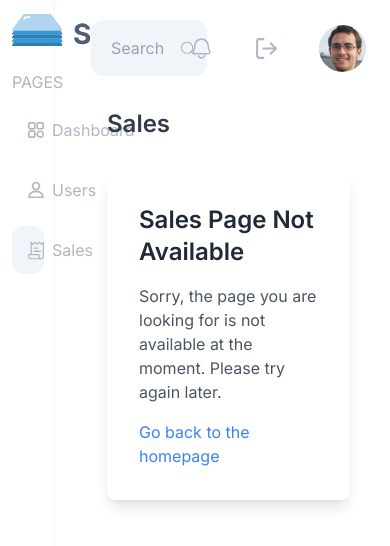
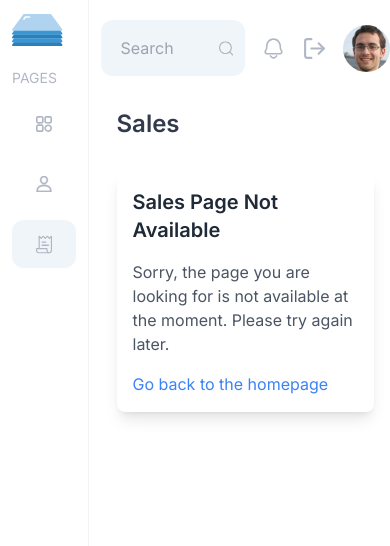
Before and after one commit to mdalamin3091/stack, a React (Vite) app: page /sales in a window 390 px wide. Shown: the top 546 px of the page. Built offline with nearby package versions, Linux system fonts and the light colour scheme; sample sign-in values are in the browser's storage.

Commit message:
dashboard responsive done

```diff
--- a/src/assets/icons/DashboardIcon.tsx
+++ b/src/assets/icons/DashboardIcon.tsx
@@ -7,7 +7,7 @@ const DashboardIcon = () => {
       fill="none"
       xmlns="http://www.w3.org/2000/svg"
     >
-      <g clip-path="url(#clip0_20_193)">
+      <g clipPath="url(#clip0_20_193)">
         <path
           d="M3.7875 7.63435C2.05625 7.64685 0.156251 7.86873 0.0125012 5.57185C0.0187512 4.89998 0.0125012 4.23748 0.0125012 3.56873C0.0531262 2.56873 -0.218749 1.34685 0.593751 0.587476C0.971876 0.212476 1.48125 0.00622559 2.0125 0.00935059C2.84688 0.00622559 3.6625 0.00622559 4.4375 0.00622559H5.66875C6.72813 0.00935059 7.60625 0.887476 7.625 1.96873C7.64688 3.25935 7.64688 4.45935 7.625 5.63123C7.60313 6.7531 6.7375 7.60935 5.60938 7.62185C4.99688 7.63123 4.38438 7.63435 3.7875 7.63435ZM3.76875 1.6281C3.18438 1.6281 2.64063 1.6281 2.1125 1.63123C1.77813 1.63123 1.6375 1.7781 1.6375 2.11248C1.63438 3.20623 1.63438 4.35935 1.6375 5.53123C1.6375 5.83123 1.77813 5.97185 2.075 5.97185C3.24375 5.97498 4.4125 5.97498 5.58125 5.97185C5.84375 5.97185 5.97813 5.83435 5.98125 5.56873C5.98438 4.80935 5.98125 4.05935 5.98125 3.30623C5.98438 1.11248 6.19688 1.72185 3.76875 1.6281Z"
           fill="#B0B7C3"
--- a/src/assets/icons/LogoutIcon.tsx
+++ b/src/assets/icons/LogoutIcon.tsx
@@ -3,10 +3,10 @@ const LogoutIcon = () => {
     <svg
       stroke="#B0B7C3"
       fill="none"
-      stroke-width="2"
+      strokeWidth="2"
       viewBox="0 0 24 24"
-      stroke-linecap="round"
-      stroke-linejoin="round"
+      strokeLinecap="round"
+      strokeLinejoin="round"
       height="25"
       width="25"
       xmlns="http://www.w3.org/2000/svg"
--- /dev/null
+++ b/src/assets/icons/MobileLogo.tsx
@@ -0,0 +1,57 @@
+const MobileLogo = () => {
+  return (
+    <svg
+      width="51"
+      height="44"
+      viewBox="0 0 51 44"
+      fill="none"
+      xmlns="http://www.w3.org/2000/svg"
+    >
+      <g clipPath="url(#clip0_20_182)">
+        <path
+          fillRule="evenodd"
+          clipRule="evenodd"
+          d="M50.4409 25.3835L48.5223 22.7586H49.7084C50.027 22.7582 50.32 22.6066 50.4725 22.3633C50.6251 22.12 50.613 21.8236 50.4409 21.5904L39.3393 6.41795C39.181 6.19925 38.9039 6.06727 38.6068 6.06899H11.9735C11.6763 6.06727 11.3993 6.19925 11.2409 6.41795L0.139344 21.5904C-0.0327072 21.8236 -0.044821 22.12 0.107747 22.3633C0.260316 22.6066 0.553279 22.7582 0.871891 22.7586H2.05792L0.139344 25.3835C-0.0327072 25.6167 -0.044821 25.9131 0.107747 26.1564C0.260316 26.3997 0.553279 26.5513 0.871891 26.5517H2.05792L0.139344 29.1766C-0.0327072 29.4098 -0.044821 29.7062 0.107747 29.9495C0.260316 30.1928 0.553279 30.3444 0.871891 30.3448H2.05792L0.139344 32.9697C-0.0327072 33.203 -0.044821 33.4993 0.107747 33.7426C0.260316 33.9859 0.553279 34.1375 0.871891 34.138H2.05792L0.139344 36.7628C-0.0327072 36.9961 -0.044821 37.2924 0.107747 37.5357C0.260316 37.779 0.553279 37.9306 0.871891 37.9311H49.7084C50.027 37.9306 50.32 37.779 50.4725 37.5357C50.6251 37.2924 50.613 36.9961 50.4409 36.7628L48.5223 34.138H49.7084C50.027 34.1375 50.32 33.9859 50.4725 33.7426C50.6251 33.4993 50.613 33.203 50.4409 32.9697L48.5223 30.3448H49.7084C50.027 30.3444 50.32 30.1928 50.4725 29.9495C50.6251 29.7062 50.613 29.4098 50.4409 29.1766L48.5223 26.5517H49.7084C50.027 26.5513 50.32 26.3997 50.4725 26.1564C50.6251 25.9131 50.613 25.6167 50.4409 25.3835Z"
+          fill="#B0D3F0"
+        />
+        <path
+          fillRule="evenodd"
+          clipRule="evenodd"
+          d="M11.985 11.8072C11.6671 11.8069 11.3745 11.656 11.2215 11.4136C11.0686 11.1711 11.0794 10.8754 11.2498 10.642L12.6731 8.69609C12.8332 8.47723 13.1109 8.34474 13.4091 8.34485H17.4416C17.9232 8.34485 18.3137 8.68449 18.3137 9.10347C18.3137 9.52244 17.9232 9.86209 17.4416 9.86209H13.8879L12.7219 11.4552C12.5618 11.6746 12.2837 11.8074 11.985 11.8072Z"
+          fill="white"
+        />
+        <path
+          fillRule="evenodd"
+          clipRule="evenodd"
+          d="M49.7084 26.5518H0.871891C0.553279 26.5513 0.260316 26.3997 0.107747 26.1564C-0.044821 25.9131 -0.0327072 25.6168 0.139344 25.3835L2.05792 22.7587H48.5223L50.4409 25.3835C50.613 25.6168 50.6251 25.9131 50.4725 26.1564C50.32 26.3997 50.027 26.5513 49.7084 26.5518Z"
+          fill="#3B97D3"
+        />
+        <path
+          fillRule="evenodd"
+          clipRule="evenodd"
+          d="M49.7084 30.3449H0.871891C0.553279 30.3444 0.260316 30.1928 0.107747 29.9495C-0.044821 29.7062 -0.0327072 29.4099 0.139344 29.1766L2.05792 26.5518H48.5223L50.4409 29.1766C50.613 29.4099 50.6251 29.7062 50.4725 29.9495C50.32 30.1928 50.027 30.3444 49.7084 30.3449Z"
+          fill="#2980BA"
+        />
+        <path
+          fillRule="evenodd"
+          clipRule="evenodd"
+          d="M49.7084 34.138H0.871891C0.553279 34.1375 0.260316 33.9859 0.107747 33.7426C-0.044821 33.4993 -0.0327072 33.203 0.139344 32.9697L2.05792 30.3448H48.5223L50.4409 32.9697C50.613 33.203 50.6251 33.4993 50.4725 33.7426C50.32 33.9859 50.027 34.1375 49.7084 34.138Z"
+          fill="#3B97D3"
+        />
+        <path
+          fillRule="evenodd"
+          clipRule="evenodd"
+          d="M49.7084 37.931H0.871891C0.553279 37.9306 0.260316 37.779 0.107747 37.5357C-0.044821 37.2924 -0.0327072 36.996 0.139344 36.7628L2.05792 34.1379H48.5223L50.4409 36.7628C50.613 36.996 50.6251 37.2924 50.4725 37.5357C50.32 37.779 50.027 37.9306 49.7084 37.931Z"
+          fill="#2980BA"
+        />
+      </g>
+      <defs>
+        <clipPath id="clip0_20_182">
+          <rect width="50.5806" height="44" fill="white" />
+        </clipPath>
+      </defs>
+    </svg>
+  );
+};
+
+export default MobileLogo;
--- a/src/assets/icons/Sales.tsx
+++ b/src/assets/icons/Sales.tsx
@@ -7,7 +7,7 @@ const Sales = () => {
       fill="none"
       xmlns="http://www.w3.org/2000/svg"
     >
-      <g clip-path="url(#clip0_20_240)">
+      <g clipPath="url(#clip0_20_240)">
         <path
           d="M13.0588 17.1499H2.70587V18.4746H13.0588V17.1499Z"
           fill="#B0B7C3"
--- a/src/assets/icons/SearchIcon.tsx
+++ b/src/assets/icons/SearchIcon.tsx
@@ -7,7 +7,7 @@ const SearchIcon = () => {
       fill="none"
       xmlns="http://www.w3.org/2000/svg"
     >
-      <g clip-path="url(#clip0_20_270)">
+      <g clipPath="url(#clip0_20_270)">
         <path
           d="M7.48644 0C3.35853 0 0 3.35853 0 7.48644C0 11.6146 3.35853 14.9729 7.48644 14.9729C11.6146 14.9729 14.9729 11.6146 14.9729 7.48644C14.9729 3.35853 11.6146 0 7.48644 0ZM7.48644 13.5908C4.12054 13.5908 1.38211 10.8524 1.38211 7.48647C1.38211 4.12057 4.12054 1.38211 7.48644 1.38211C10.8523 1.38211 13.5908 4.12054 13.5908 7.48644C13.5908 10.8523 10.8523 13.5908 7.48644 13.5908Z"
           fill="#B0B7C3"
--- a/src/assets/icons/UserIcon.tsx
+++ b/src/assets/icons/UserIcon.tsx
@@ -7,18 +7,18 @@ const UserIcon = () => {
       fill="none"
       xmlns="http://www.w3.org/2000/svg"
     >
-      <g clip-path="url(#clip0_20_210)">
+      <g clipPath="url(#clip0_20_210)">
         <path
           d="M8 8.86221C5.57499 8.86221 3.67132 9.43562 2.37198 10.5518C1.06902 11.671 0.394998 13.3177 0.394998 15.4161C0.394998 15.8215 0.723562 16.1501 1.12894 16.1501H14.871C15.2764 16.1501 15.605 15.8215 15.605 15.4161C15.605 13.3178 14.931 11.6711 13.628 10.5518C12.3287 9.43568 10.425 8.86221 8 8.86221ZM14.1026 14.6822H1.89757C2.03732 13.2542 2.59969 12.1881 3.56846 11.4687C4.57889 10.7183 6.0513 10.3301 8 10.3301C9.9487 10.3301 11.4211 10.7183 12.4316 11.4687C13.4004 12.1881 13.9628 13.2542 14.1026 14.6822Z"
           fill="#B0B7C3"
           stroke="#B0B7C3"
-          stroke-width="0.3"
+          strokeWidth="0.3"
         />
         <path
           d="M8 -0.15C5.70608 -0.15 3.97653 1.61867 3.97653 3.95116C3.97653 6.34063 5.76998 8.30553 8 8.30553C10.23 8.30553 12.0235 6.34063 12.0235 3.95134C12.0235 1.61867 10.2939 -0.15 8 -0.15ZM8 6.83784C6.60668 6.83784 5.44441 5.55959 5.44441 3.95134C5.44441 2.4173 6.51914 1.31788 8 1.31788C9.45577 1.31788 10.5556 2.44318 10.5556 3.95134C10.5556 5.55959 9.39332 6.83784 8 6.83784Z"
           fill="#B0B7C3"
           stroke="#B0B7C3"
-          stroke-width="0.3"
+          strokeWidth="0.3"
         />
       </g>
       <defs>
--- a/src/components/ui/NotAvailablePage.tsx
+++ b/src/components/ui/NotAvailablePage.tsx
@@ -7,8 +7,8 @@ interface PropsType {
 
 const NotAvailablePage: FC<PropsType> = ({ title }) => {
   return (
-    <div className="bg-white p-8 rounded-lg shadow-lg">
-      <h2 className="text-2xl font-semibold text-gray-800 mb-4">
+    <div className="bg-white p-4 md:p-8 rounded-lg shadow-lg">
+      <h2 className="text-xl md:text-2xl font-semibold text-gray-800 mb-4">
         {title} Page Not Available
       </h2>
       <p className="text-gray-600 mb-4">
--- a/src/layout/DashboardLayout.tsx
+++ b/src/layout/DashboardLayout.tsx
@@ -7,9 +7,9 @@ interface PropsType {
 }
 const DashboardLayout: FC<PropsType> = ({ children }) => {
   return (
-    <section className="grid grid-cols-6 gap-3 min-h-screen">
+    <section className="grid grid-cols-8 md:grid-cols-6 gap-3 min-h-screen">
       <DashboardSidebar />
-      <div className="col-span-5 py-5 px-6">
+      <div className="col-span-6 md:col-span-5 py-5 px-0 md:px-6">
         <DashboardNavbar />
         {children}
       </div>
--- a/src/layout/DashboardNavbar.tsx
+++ b/src/layout/DashboardNavbar.tsx
@@ -14,7 +14,7 @@ const DashboardNavbar = () => {
   };
 
   return (
-    <nav className="flex items-center justify-between gap-4">
+    <nav className="flex items-center justify-between gap-2 lg:gap-4">
       <div
         className={`bg-secondary rounded-xl h-14 flex items-center justify-start px-3 basis-1/2`}
       >
@@ -26,7 +26,7 @@ const DashboardNavbar = () => {
         />
         <SearchIcon />
       </div>
-      <div className="flex items-center justify-end gap-10">
+      <div className="flex items-center justify-end gap-4 md:gap-6 lg:gap-10">
         <span className="cursor-pointer">
           <Notification />
         </span>
--- a/src/layout/DashboardSidebar.tsx
+++ b/src/layout/DashboardSidebar.tsx
@@ -4,6 +4,7 @@ import Sales from "../assets/icons/Sales";
 import UserIcon from "../assets/icons/UserIcon";
 import Logo from "../assets/icons/logo";
 import { IdashboardSidebarItems } from "../types";
+import MobileLogo from "../assets/icons/MobileLogo";
 
 export const items: IdashboardSidebarItems[] = [
   {
@@ -26,21 +27,29 @@ export const items: IdashboardSidebarItems[] = [
 const DashboardSidebar = () => {
   const location = useLocation();
   return (
-    <div className="col-span-1 border-r border-secondary-50 px-3 py-2">
-      <Logo />
+    <div className="col-span-2 md:col-span-1 border-r border-secondary-50 px-3 py-2">
+      <span className="hidden md:block">
+        <Logo />
+      </span>
+      <span className="block md:hidden">
+        <MobileLogo />
+      </span>
       <div className="flex flex-col gap-3">
-        <h2 className="uppercase text-secondary-100 mt-4">Pages</h2>
-        {items.map((item) => (
+        <h2 className="uppercase text-secondary-100 mt-4 text-sm md:text-lg">
+          Pages
+        </h2>
+        {items.map((item, index) => (
           <Link
+            key={index}
             to={item.link}
-            className={`h-12 hover:bg-secondary text-secondary-100 px-4 rounded-xl flex items-center justify-start gap-2 ${
+            className={`h-12 hover:bg-secondary text-secondary-100 px-4 rounded-xl flex items-center justify-center md:justify-start gap-2 ${
               location.pathname === item.link
                 ? "bg-secondary"
                 : "bg-transparent"
             }`}
           >
             <span>{item.icon}</span>
-            {item.title}
+            <span className="hidden md:block">{item.title}</span>
           </Link>
         ))}
       </div>
```
